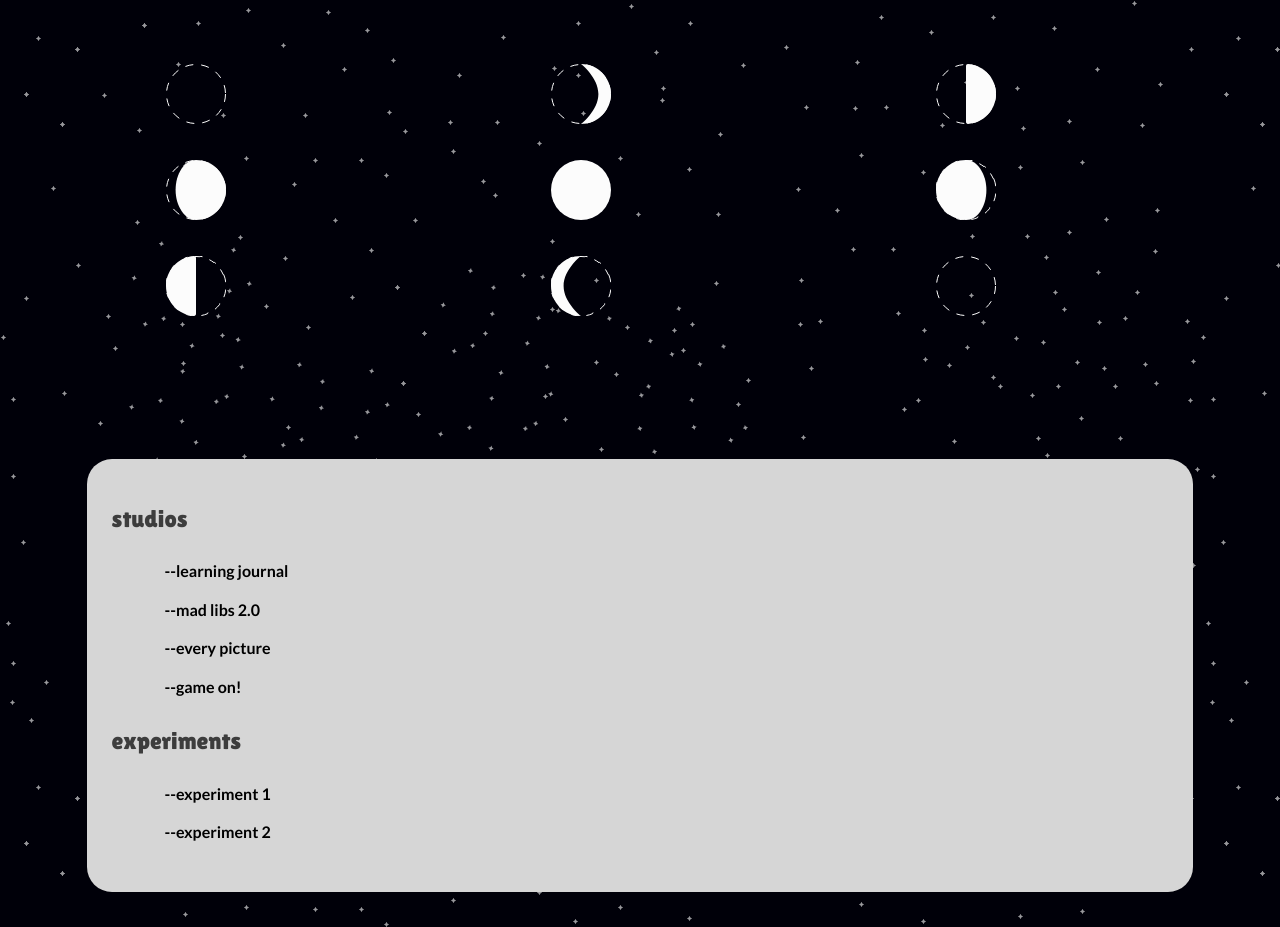
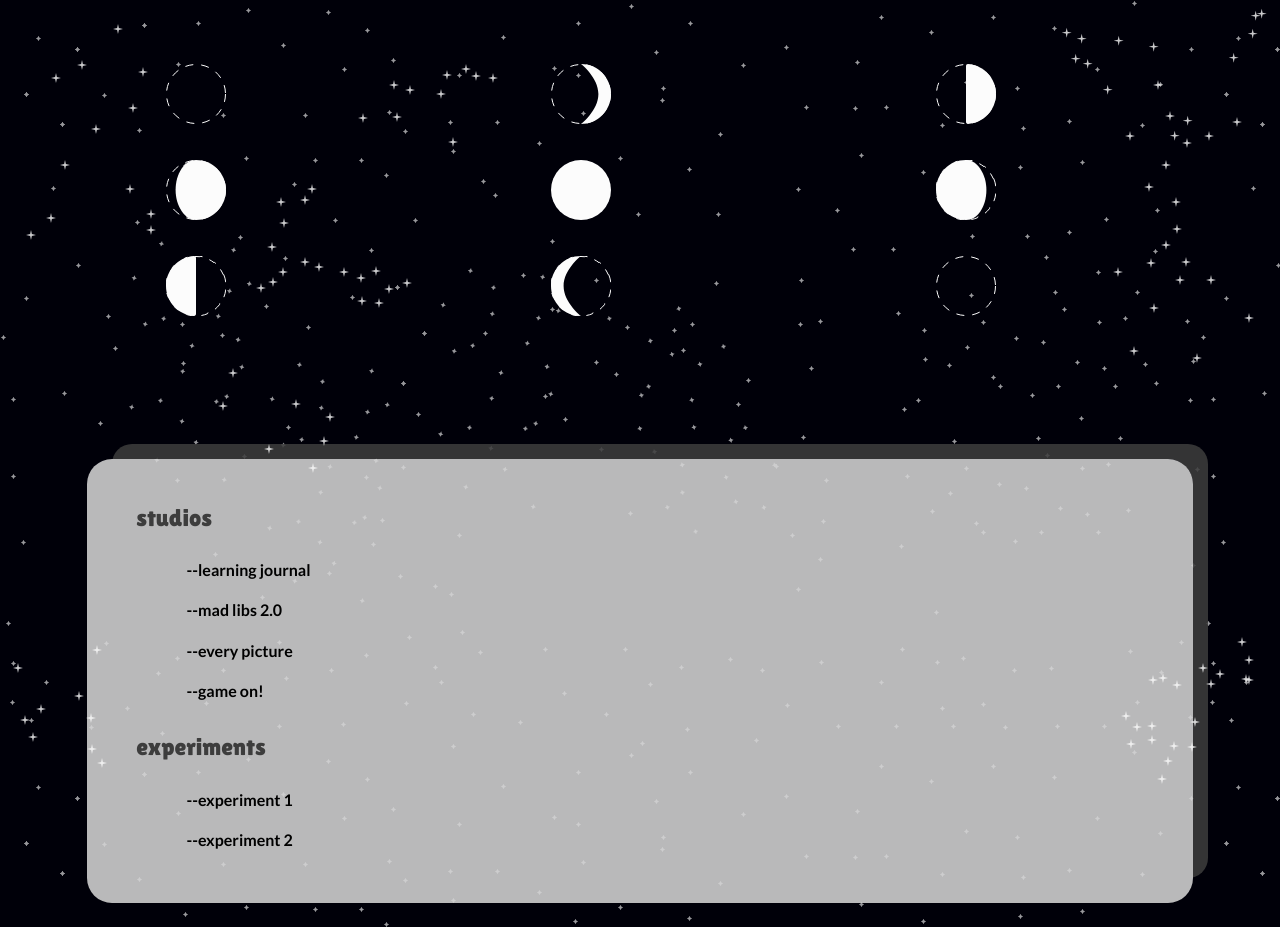
Before and after one commit to sanlakh01/des157a, a plain HTML site: page index.html in a window 1280 px wide. Shown: the top 927 px of the page. Drawn offline with nearby package versions, Linux system fonts and the light colour scheme.

Commit message:
twinkle animation complete

```diff
--- a/index.html
+++ b/index.html
@@ -28,11 +28,21 @@
         <img src="images/moon9.svg">
     </header>
 
+    <!-- these are the bg constellations -->
+    <img src="images/pisces.svg" class="pi">
+    <img src="images/aquarius.svg" class="aq">
+    <img src="images/capricorn.svg" class="cap">
+    <img src="images/saggitarius.svg" class="sa">
+    <img src="images/scorpio.svg" class="sc">
+    <img src="images/libra.svg" class="li">
+    <img src="images/virgo.svg" class="vi">
+    <img src="images/leo.svg" class="le">
+    <img src="images/cancer.svg" class="can">
+    <img src="images/gemini.svg" class="ge">
+    <img src="images/taurus.svg" class="ta">
+    <img src="images/aries.svg" class="ar">
+
     <main>
-        <div class="constellations">
-            <!-- insert constellation images here -->
-        </div>
-
         <article>
             <div class="left">
                 <h2>studios</h2>
--- a/styles.css
+++ b/styles.css
@@ -19,6 +19,71 @@ header{
     margin: 5% 5% 10% 13%;
     grid-template-columns: auto auto auto;
 
+}
+/* ------------------------------------------------------- */
+/*constellations styling*/
+.pi, .aq, .cap, .sa, .sc, .li, .vi, .le, .can, .ge, .ta, .ar{
+    position: absolute;
+    animation: twinkle 4s infinite;
+}
+.pi{
+    top: 23%;
+    left: 20%;
+}
+.aq{
+    bottom: 2%;
+    right: 2%;
+}
+.cap{
+    top: 1%;
+    right: 1%;
+}
+.sa{
+    bottom: 4%;
+    left: 1%;
+}
+.sc{
+    bottom: 6%;
+    right: 2%;
+}
+.li{
+    top: 3%;
+    left: 4%;
+}
+.vi{
+    top: 10%;
+    right: 3%;
+}
+.le{
+    top: 8%;
+    left: 28%;
+}
+.can{
+    top: 20%;
+    right: 5%;
+}
+.ge{
+    top: 46%;
+    left: 17%;
+}
+.ta{
+    top: 30%;
+    right: 2%;
+}
+.ar{
+    top: 20%;
+    left: 2%;
+}
+@keyframes twinkle{
+    0%{
+        opacity: 0;
+    }
+    50%{
+        opacity: 1;
+    }
+    100%{
+        opacity: 0;
+    }
 }
 /* ------------------------------------------------------- */
 /* text and font styles */
@@ -43,10 +108,11 @@ footer p, footer a{
 /* ------------------------------------------------------- */
 /*content boxes*/
 article div{
-    background-color:#D6D6D6;
+    background-color:#d6d6d6dd;
     border-radius: 25px;
-    padding: 2%;
+    padding: 2% 4% 2% 4%;
     margin: 5%;
+    box-shadow: 20px -20px 0 -5px #3d3d3ddd; /*box behind context box*/
 }
 /* ------------------------------------------------------- */
 /* list and links style */
@@ -69,11 +135,21 @@ a:link, a:visited{
 footer a:visited, footer a:link{
     color: #D6D6D6;
 }
-a:hover{
+
+ul li a{
+    display: inline-block;
+    padding-bottom: 1px;
+}
+
+ul li a:after{
+    display: block;
+    content: '';
     border-bottom: solid 2px #000009;
+    transform: scaleX(0);
     transition: transform 250ms ease-in-out;
 }
-a:after:hover{
+
+ul li a:hover:after {
     transform: scaleX(1);
 }
 /* ------------------------------------------------------- */
@@ -81,3 +157,20 @@ a:after:hover{
 footer{
     margin: auto 5% 5% 8%;
 }
+p a{
+    display: inline-block;
+    padding-bottom: 1px;
+}
+
+p a:after{
+    display: block;
+    content: '';
+    border-bottom: solid 2px #D6D6D6;
+    transform: scaleX(0);
+    transition: transform 250ms ease-in-out;
+}
+
+p a:hover:after {
+    transform: scaleX(1);
+}
+/* ------------------------------------------------------- */
```
Also changed, not shown: images/aquarius.svg (added), images/aries.svg (added), images/cancer.svg (added), images/capricorn.svg (added), images/gemini.svg (added), images/leo.svg (added), images/libra.svg (added), images/pisces.svg (added), images/saggitarius.svg (added), images/scorpio.svg (added), images/taurus.svg (added), images/virgo.svg (added).
